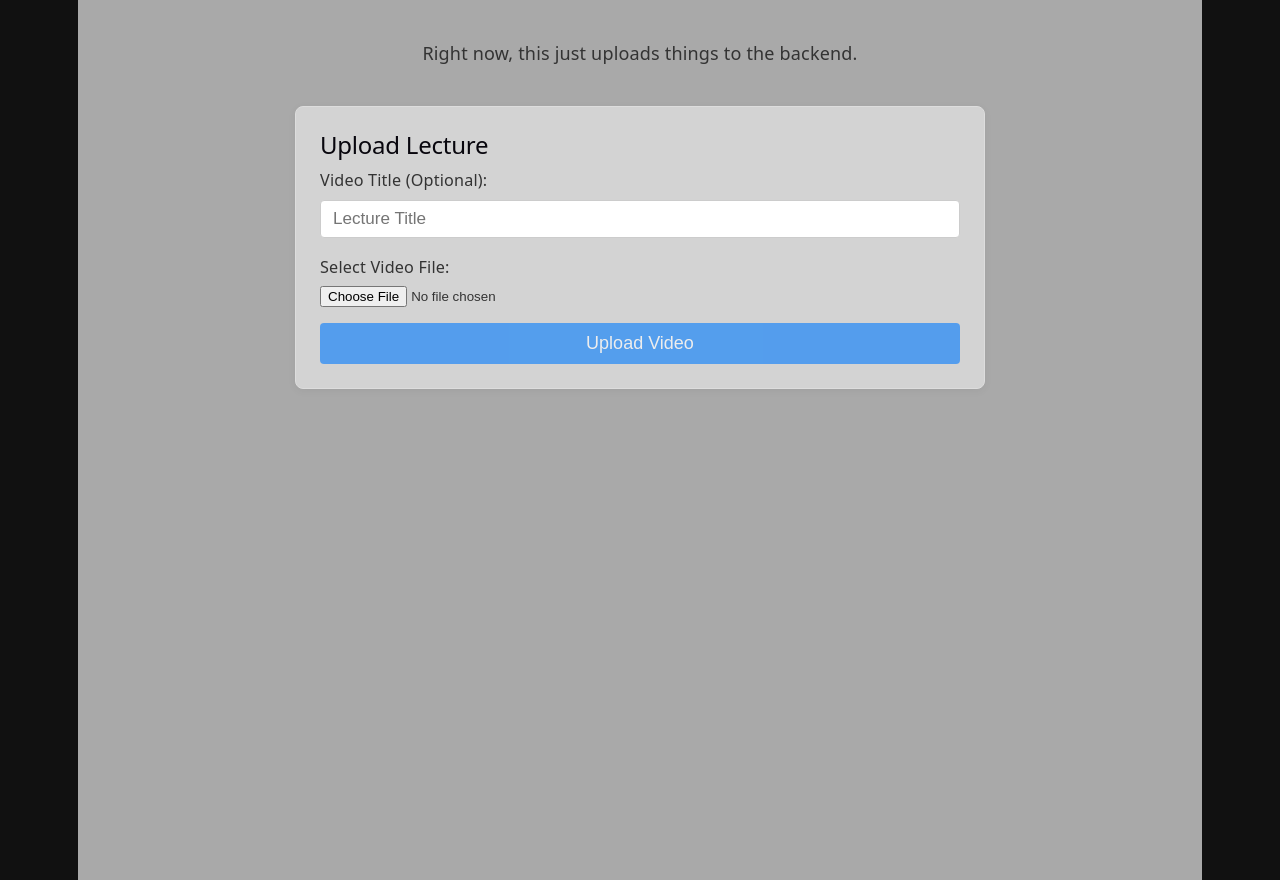
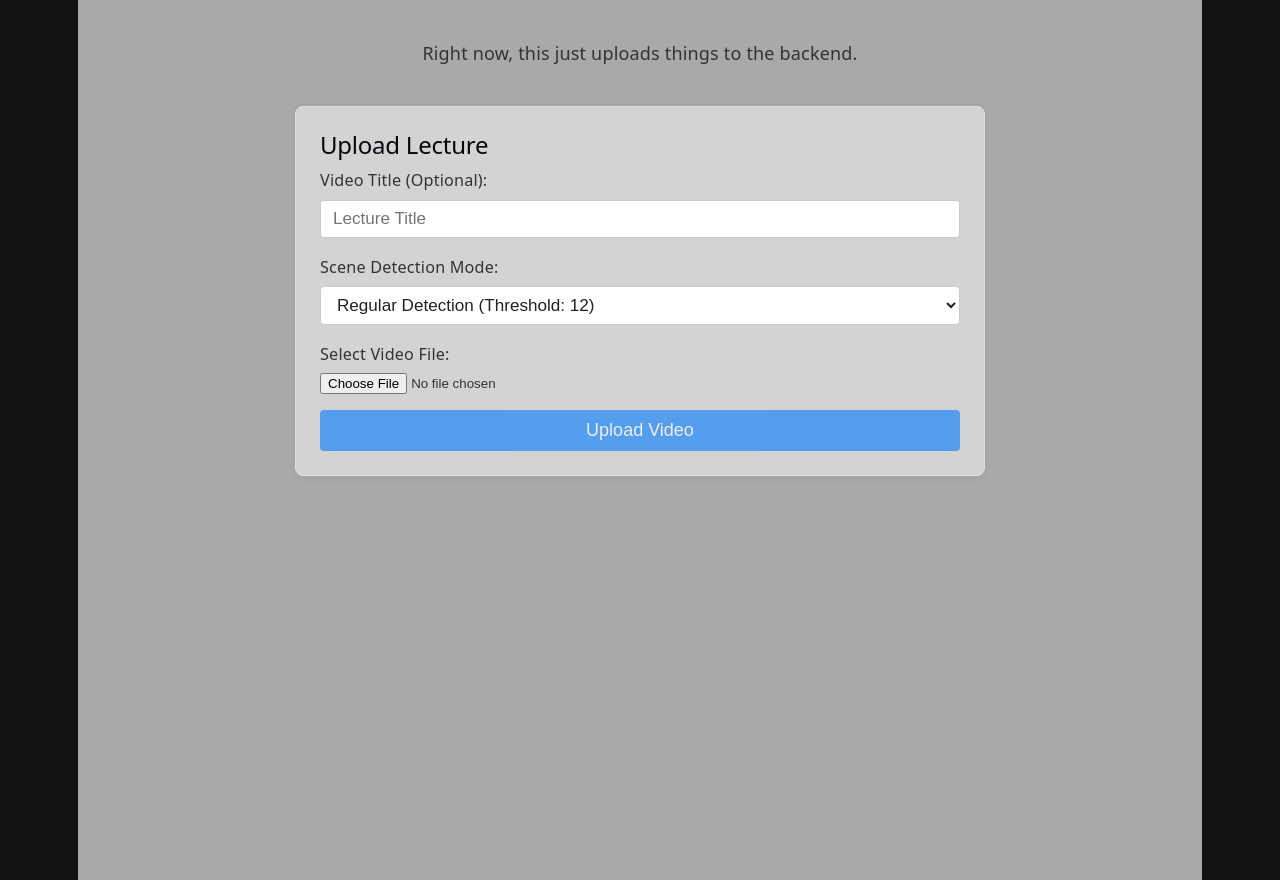
Before and after one commit to jacquelinemedrano/Project-8-Searchable-Multimedia-Lecture-System, a React app in the folder frontend/: page / in a window 1280 px wide. Built offline with nearby package versions, Linux system fonts and the light colour scheme; the HTML template or start-up script is replaced by a standard one.

Commit message:
Added options for detection threshold

```diff
--- a/frontend/src/VideoUploader.jsx
+++ b/frontend/src/VideoUploader.jsx
@@ -1,9 +1,21 @@
 import React, { useEffect, useState } from 'react';
 import SlidesTable from './SlidesTable';
+
+const DETECTION_PRESETS = {
+  regular: {
+    label: 'Regular Detection (Threshold: 12)',
+    threshold: 12,
+  },
+  sensitive: {
+    label: 'Sensitive Detection (Threshold: 3)',
+    threshold: 3,
+  },
+};
 
 const VideoUploader = () => {
   const [selectedFile, setSelectedFile] = useState(null);
   const [videoTitle, setVideoTitle] = useState('');
+  const [detectionMode, setDetectionMode] = useState('regular');
   const [previewUrl, setPreviewUrl] = useState(null);
   const [uploadProgress, setUploadProgress] = useState(0);
   const [statusMessage, setStatusMessage] = useState('');
@@ -44,6 +56,8 @@ const VideoUploader = () => {
       return;
     }
 
+    const activeThreshold = DETECTION_PRESETS[detectionMode]?.threshold ?? 12;
+
     setIsUploading(true);
     setUploadedLectureId(null);
     setStatusMessage('');
@@ -52,6 +66,7 @@ const VideoUploader = () => {
 
     const formData = new FormData();
     formData.append('video', selectedFile);
+    formData.append('threshold', String(activeThreshold));
 
     if (videoTitle.trim() !== '') {
       formData.append('title', videoTitle.trim());
@@ -130,6 +145,26 @@ const VideoUploader = () => {
           disabled={isUploading}
           style={styles.textInput}
         />
+      </div>
+
+      <div style={styles.inputGroup}>
+        <label htmlFor="detection-mode-select" style={styles.label}>
+          Scene Detection Mode:
+        </label>
+        <select
+          id="detection-mode-select"
+          value={detectionMode}
+          onChange={(e) => setDetectionMode(e.target.value)}
+          disabled={isUploading}
+          style={styles.selectInput}
+        >
+          <option value="regular">
+            Regular Detection (Threshold: 12)
+          </option>
+          <option value="sensitive">
+            Sensitive Detection (Threshold: 3)
+          </option>
+        </select>
       </div>
 
       <div style={styles.inputGroup}>
@@ -219,6 +254,16 @@ const styles = {
     border: '1px solid #ccc',
     boxSizing: 'border-box',
   },
+  selectInput: {
+    width: '100%',
+    padding: '8px 12px',
+    fontSize: '0.95rem',
+    borderRadius: '4px',
+    border: '1px solid #ccc',
+    backgroundColor: '#fff',
+    color: '#222',
+    boxSizing: 'border-box',
+  },
   fileInput: {
     display: 'block',
     width: '100%',
```
Also changed, not shown: 2 other files (tests, documents, lock files or other folders).
